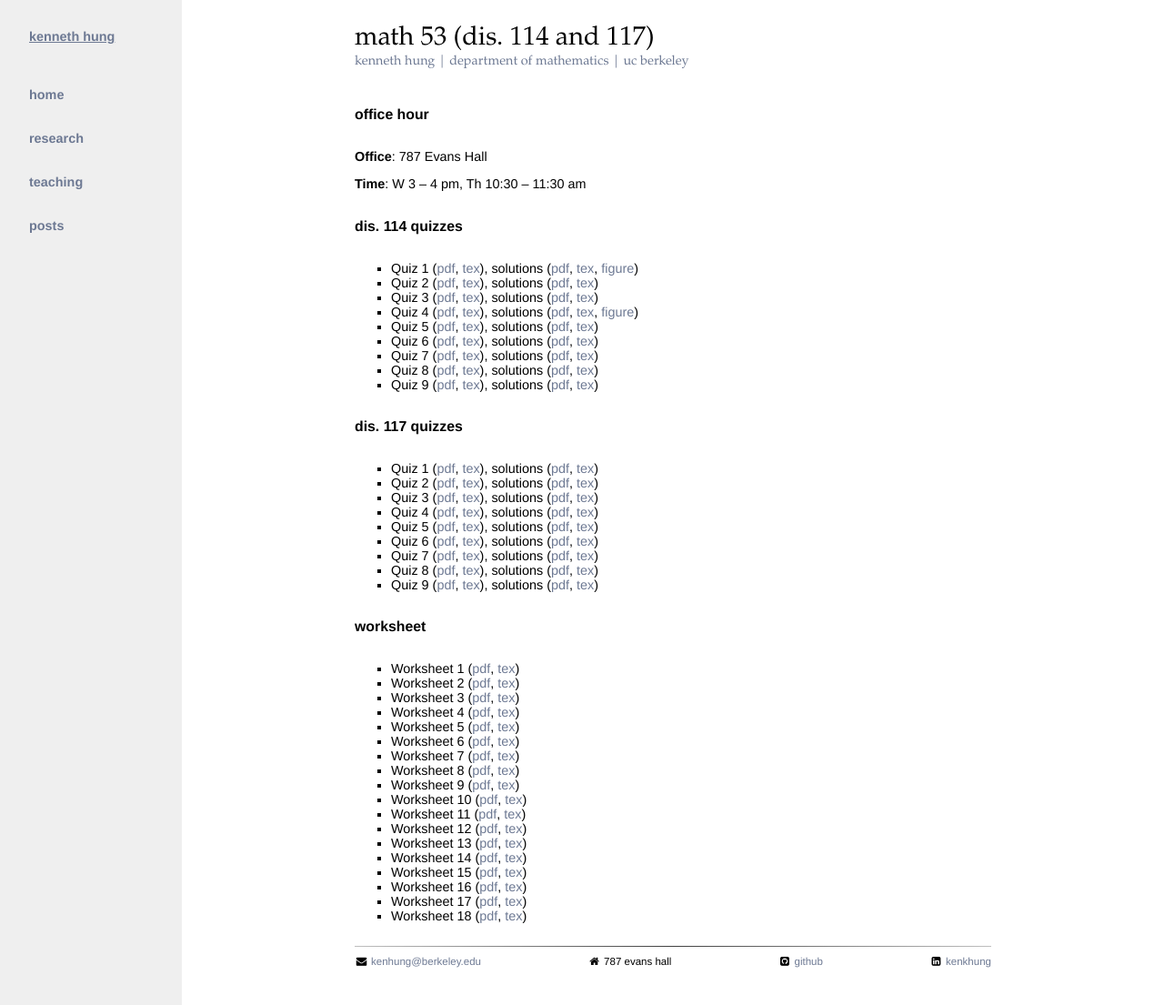
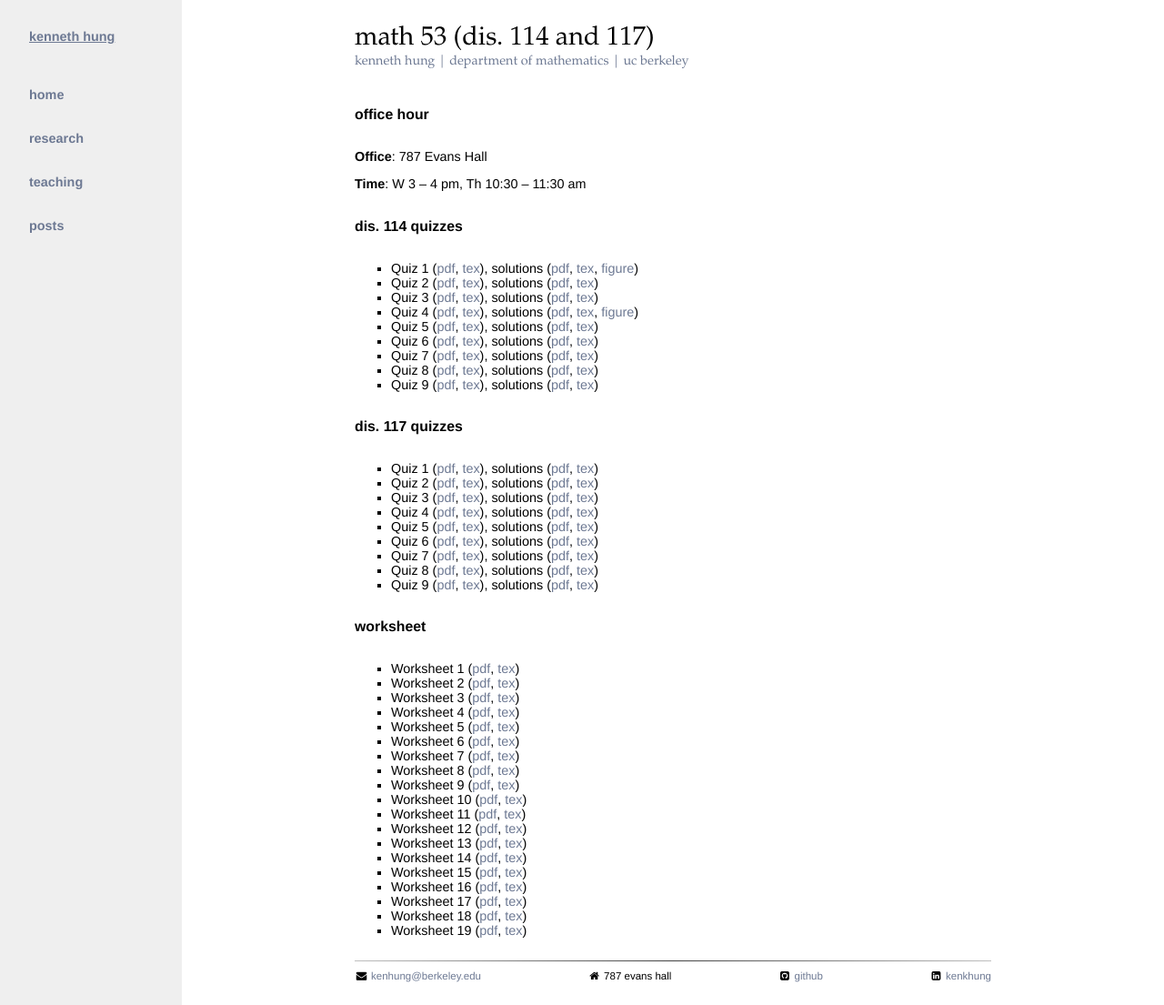
Before and after one commit to yiqunchen/kenhungkk.github.io, a Jekyll site: the page built from courses/math053/index.md, in a window 1280 px wide and 1105 px high. Shown: the whole window at 91% size. Built offline with Jekyll 4.4.1, drawn with Linux system fonts in a browser that asks for light colours; nearby versions of some CDN libraries.

Commit message:
worksheet 19 for math053 added

```diff
--- a/courses/math053/index.md
+++ b/courses/math053/index.md
@@ -52,3 +52,4 @@ title: Math 53 (Dis. 114 and 117)
 - Worksheet 16 ([pdf](worksheet16.pdf), [tex](worksheet16.tex))
 - Worksheet 17 ([pdf](worksheet17.pdf), [tex](worksheet17.tex))
 - Worksheet 18 ([pdf](worksheet18.pdf), [tex](worksheet18.tex))
+- Worksheet 19 ([pdf](worksheet19.pdf), [tex](worksheet19.tex))
```
Also changed, not shown: 2 other files.
